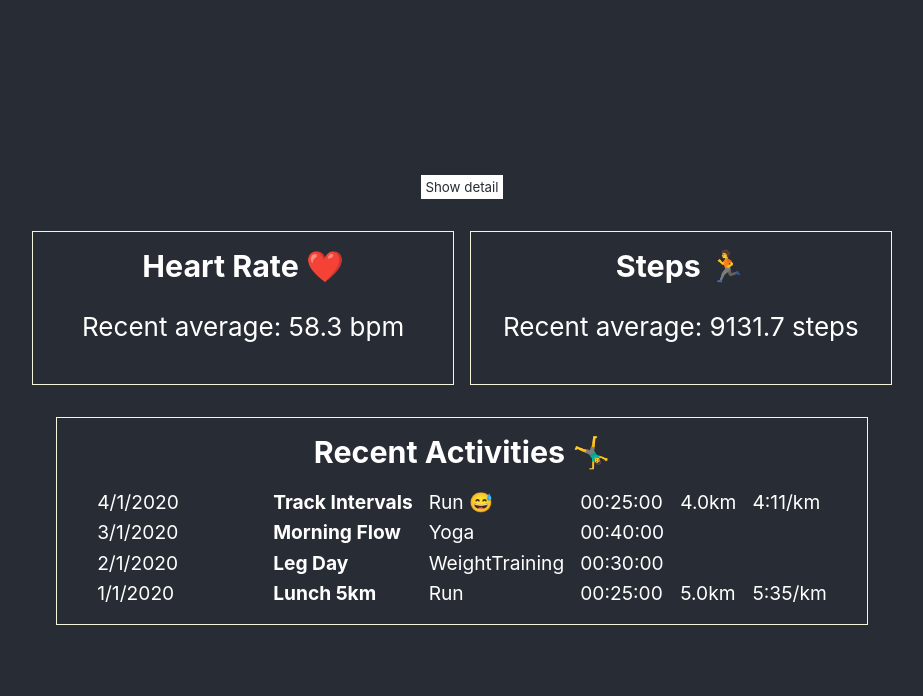
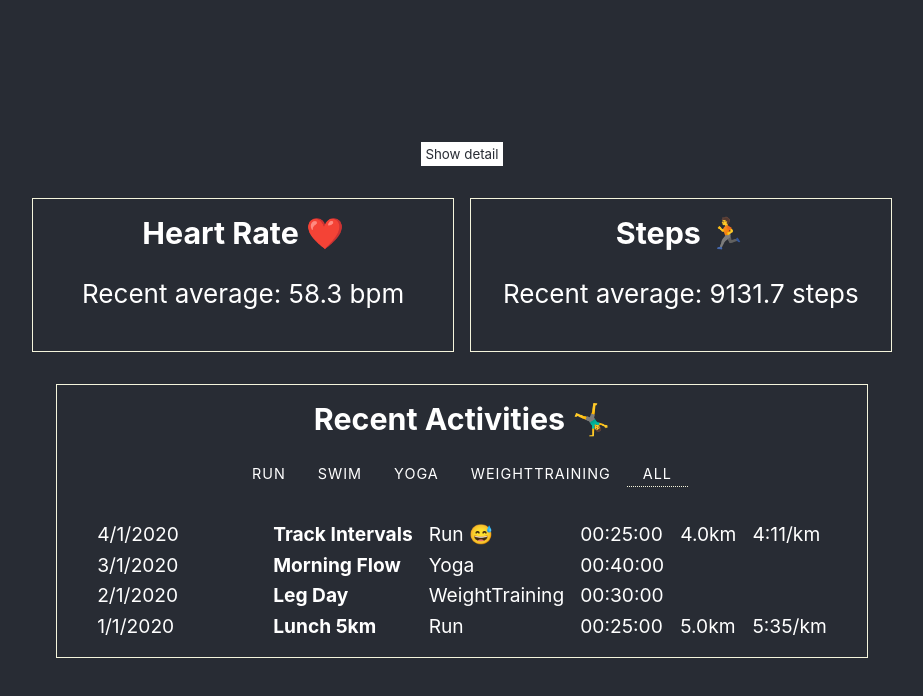
Before and after one commit to alexdunae/hp, a React (Create React App) app: page / in a window 1280 px wide. Shown: the top 696 px of the page, without its empty margins (178-1101 px from the left). Built offline with nearby package versions, Linux system fonts and the light colour scheme.

Commit message:
Add FilterControls without callback

```diff
--- /dev/null
+++ b/src/Activities/FilterControls.js
@@ -0,0 +1,31 @@
+import React from 'react';
+
+const ACTIVITY_TYPES = [
+    'Run',
+    'Swim',
+    'Yoga',
+    'WeightTraining'
+]
+
+// NB: destructure props
+// NB: filteredActivityType is a prop here, not state
+// NB: filteredActivityType matches name of parent's state variable for convenience but does not have to
+// NB: we pass all UNFILTERED activities here
+function FilterControls({activities, filteredActivityType}) {
+    let anySelected = false;
+    const options = ACTIVITY_TYPES.map(type => {
+        const isSelected = type === filteredActivityType;
+        if (isSelected) anySelected = true;
+        const klass = isSelected ? 'button-link activity-filter activity-filter-selected' : 'button-link activity-filter'
+        return <button key={type} className={klass}>{type}</button>
+    })
+
+    const klass = anySelected ? 'button-link activity-filter' : 'button-link activity-filter activity-filter-selected'
+
+    options.push(<button key='all' className={klass}>All</button>)
+
+    return (<nav className='activity-filters'>{options}</nav>)
+
+}
+
+export default FilterControls;
--- a/src/Activities/index.js
+++ b/src/Activities/index.js
@@ -1,23 +1,35 @@
-import React from 'react';
-import RunActivity from './RunActivity'
-import GenericActivity from './GenericActivity'
+import React,  { useState } from 'react';
+import FilterControls from './FilterControls';
+import RunActivity from './RunActivity';
+import GenericActivity from './GenericActivity';
+
 function Activities(props) {
+    const [filteredActivityType, setFilteredActivityType] = useState(undefined);
+
+    // no results even before filtering
     if (!props.activities || props.activities.length < 1) {
-
         return (
             <div className="activity-box activity-empty">
                 <p>No activities data to report. Better get at it.</p>
             </div>
         )
+    }
 
-
+    // filter if need
+    const filteredActivities = filteredActivityType ? props.activities.filter(a => a.type === filteredActivityType) : props.activities
+    if (filteredActivities.length < 1) {
+        return (
+            <div className="activity-box activity-empty">
+                <p>No {filteredActivityType} activities.</p>
+            </div>
+        )
     }
 
     // NB: this creates a NodeList; it does not need to be stringified or joined
     // NB: multiple options for passing props, objects are not equal so default will be to re-render them frequently
     // - {timestamp: 1, type: 'Run'} == {timestamp: 1, type: 'Run'} => FALSE
     // - spread is ok but you can have irrelevant properties so often nice to be explicit
-    const renderedActivities = props.activities.map(activity => {
+    const renderedActivities = filteredActivities.map(activity => {
         switch(activity.type) {
             case 'Run':
                 return <RunActivity key={activity.id} name={activity.name} type={activity.type} duration={activity.duration} distance={activity.distance} average_speed={activity.average_speed} timestamp={activity.timestamp} run_type={activity.run_type} />
@@ -28,9 +40,9 @@ function Activities(props) {
 
 
 
-
 return (<div className="activity-box">
     <h3>Recent Activities 🤸‍♂️</h3>
+    <FilterControls activities={props.activities} filteredActivityType={filteredActivityType} />
     <div className='activity-list'>{renderedActivities}</div>
     </div>)
 
--- a/src/App.css
+++ b/src/App.css
@@ -55,12 +55,23 @@
   width: 10rem;
 }
 
+.activity-filters {
+  margin: 1rem 0 2rem;
+  text-align: center;
+}
 
-/* return (
-  /* <div className='activity-entry'>
-      <span className="activity-timestamp">{formatTimestamp(props.timestamp)}</span>
-      <h4 className='activity-title'>{props.name}</h4>
-      <p className='activity-type'>Run (?workout?)</p>
-      <p className='activity-duration'>{duration}</p>
-  </div>
-  ) */
+.activity-filter {
+  display: inline-block;
+  padding-left: 1rem;
+  padding-right: 1rem;
+  font-size: 0.9rem;
+  border: 0;
+  background-color: transparent;
+  color: #fff;
+  text-transform: uppercase;
+  letter-spacing: 1px;
+}
+
+.activity-filter-selected {
+  border-bottom: 1px dotted beige;
+}
```
